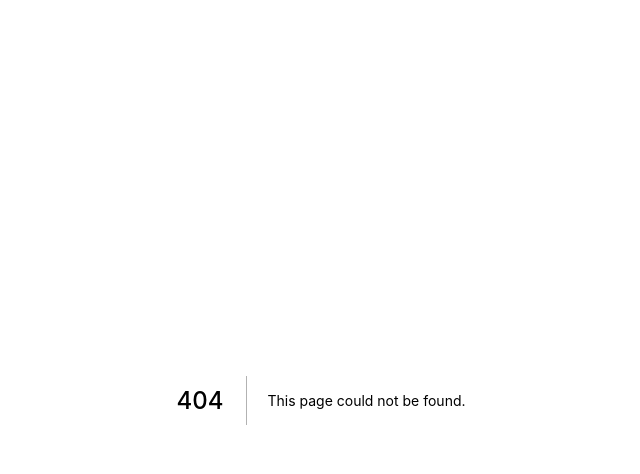
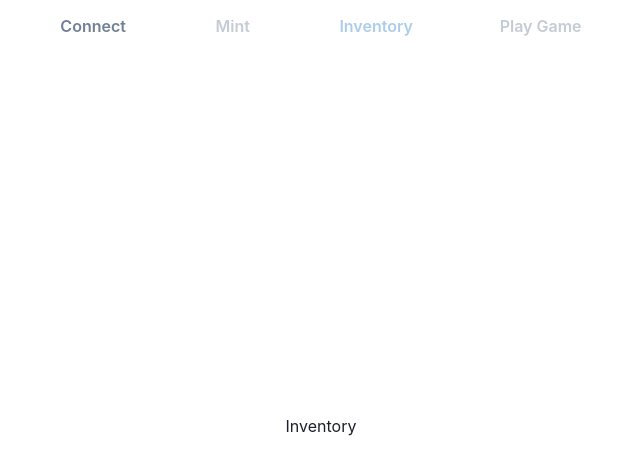
Before and after one commit to jjin1212/nfthack2022, a Next.js app in the folder app/: page /inventory in a window 1280 px wide. Before the commit this address had no page. Shown: the top 474 px of the page, without its empty margins (319-959 px from the left). Built offline with nearby package versions, Linux system fonts and the light colour scheme.

Commit message:
added pages

```diff
--- /dev/null
+++ b/app/pages/inventory.js
@@ -0,0 +1,23 @@
+import React from "react";
+import { Text, Flex } from "@chakra-ui/react";
+
+import { WalletContextProvider } from "../context/wallet";
+import { NavigationBar } from "../containers/navigation";
+
+const Inventory = () => {
+  return (
+    <Flex height="100vh" flexDir={"column"} maxWidth={["100%", null, "640px"]} margin="auto">
+      <NavigationBar/>
+      <Flex justifyContent="center" m="auto" flexDir={"column"}>
+        Inventory
+      </Flex>
+    </Flex>
+  );
+};
+export default function InventoryWrapper() {
+  return (
+    <WalletContextProvider>
+      <Inventory/>
+    </WalletContextProvider>
+  );
+}
```
Also changed, not shown: app/pages/app.js (added, +23 -0 lines), app/pages/mint.js (added, +23 -0 lines).
